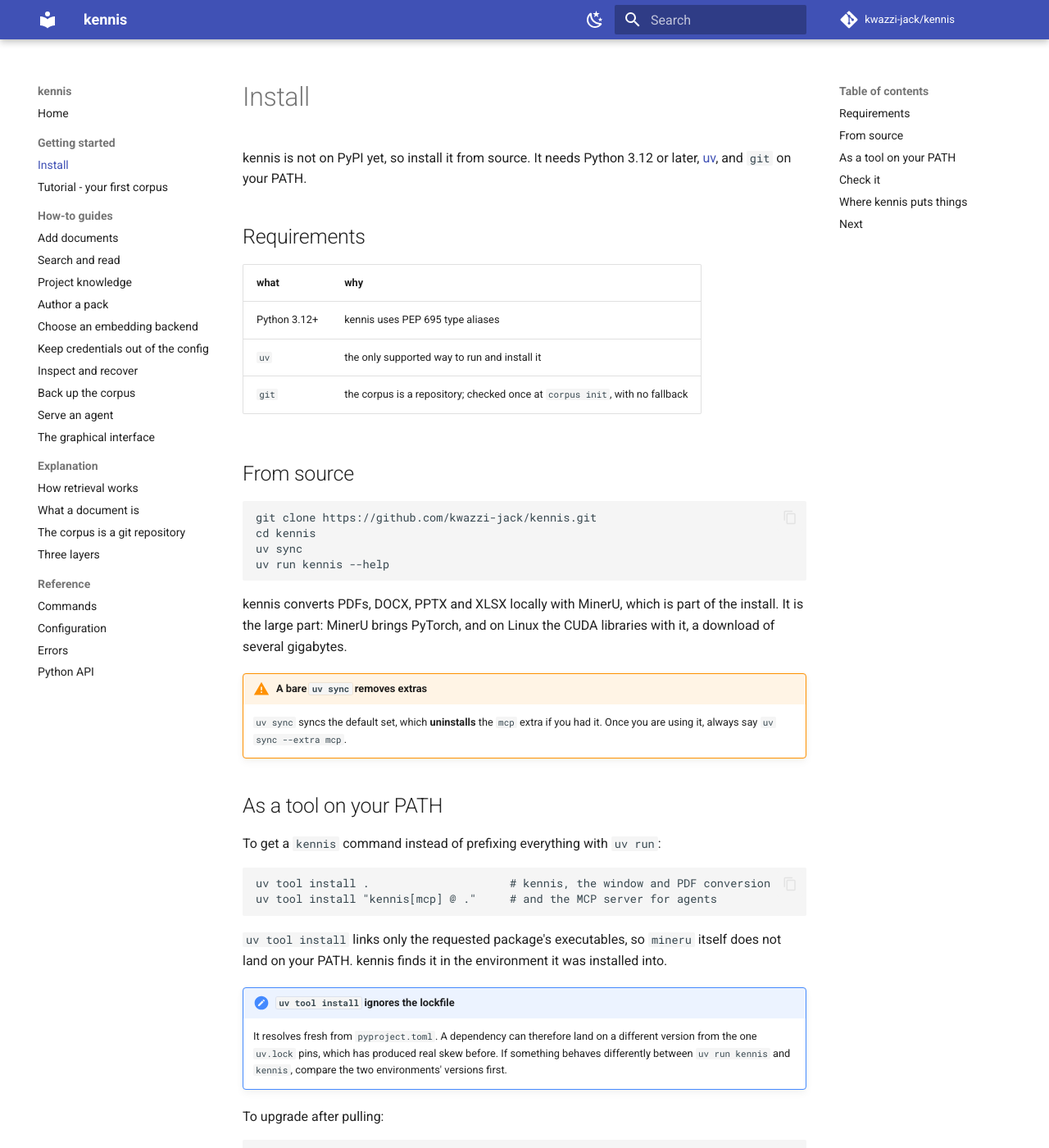
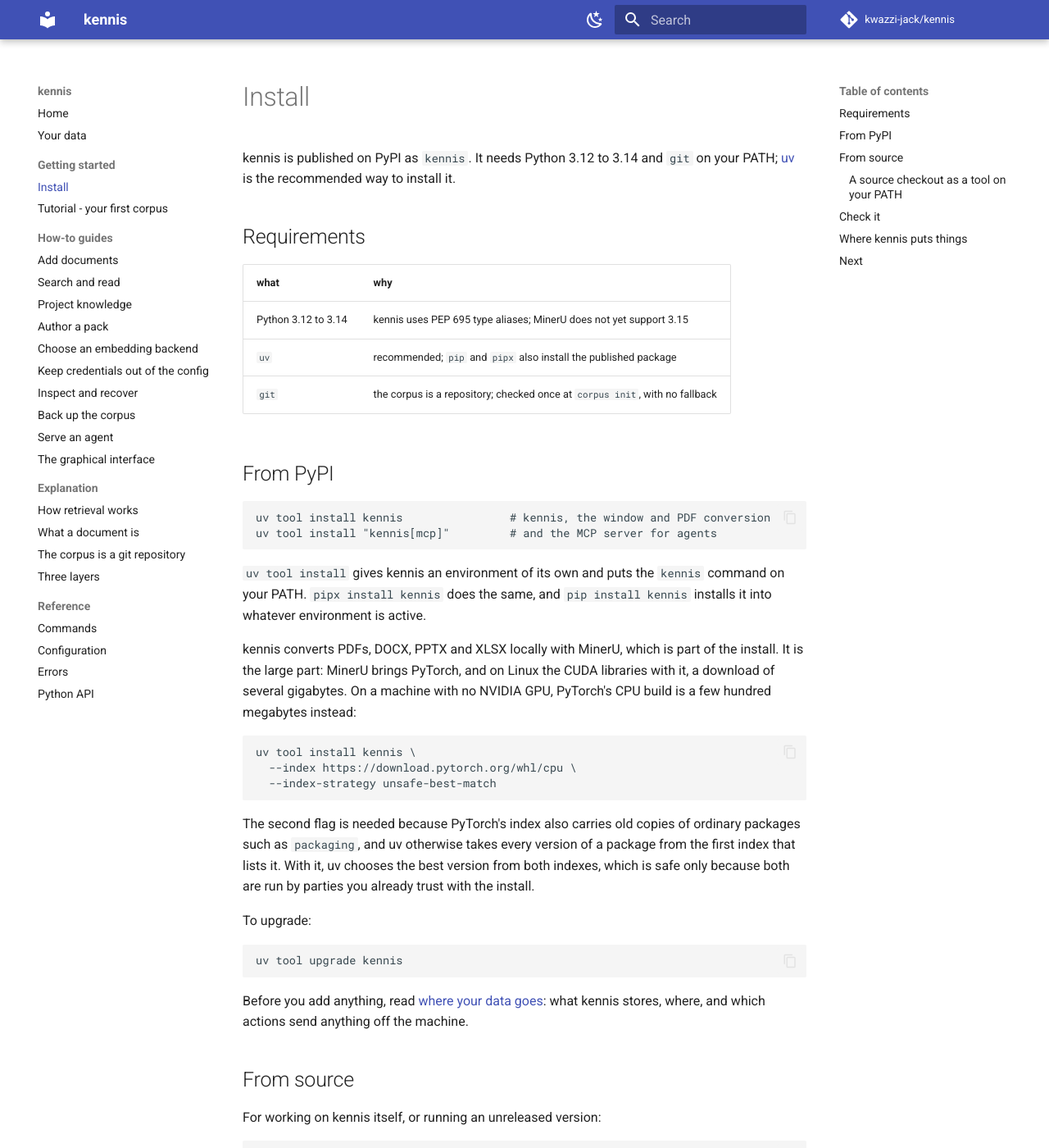
Before and after one commit to kwazzi-jack/kennis, an MkDocs documentation site: the page built from docs/getting-started/install.md, in a window 1280 px wide and 1400 px high. Shown: the whole window at 82% size. Built offline with MkDocs 1.6.1 and Material for MkDocs 9.7.7, drawn with Linux system fonts in a browser that asks for light colours; comment, search, counter and statistics services are not loaded; some of the changed text lies outside the part shown.

Commit message:
ci(release): publish to pypi from a github release, rehearse on testpypi, and say where data goes

````diff
--- a/docs/getting-started/install.md
+++ b/docs/getting-started/install.md
@@ -1,17 +1,58 @@
 # Install
 
-kennis is not on PyPI yet, so install it from source. It needs Python 3.12 or
-later, [uv](https://docs.astral.sh/uv/), and `git` on your PATH.
+kennis is published on PyPI as `kennis`. It needs Python 3.12 to 3.14 and
+`git` on your PATH; [uv](https://docs.astral.sh/uv/) is the recommended way
+to install it.
 
 ## Requirements
 
 | what | why |
 |---|---|
-| Python 3.12+ | kennis uses PEP 695 type aliases |
-| `uv` | the only supported way to run and install it |
+| Python 3.12 to 3.14 | kennis uses PEP 695 type aliases; MinerU does not yet support 3.15 |
+| `uv` | recommended; `pip` and `pipx` also install the published package |
 | `git` | the corpus is a repository; checked once at `corpus init`, with no fallback |
 
+## From PyPI
+
+```
+uv tool install kennis                # kennis, the window and PDF conversion
+uv tool install "kennis[mcp]"         # and the MCP server for agents
+```
+
+`uv tool install` gives kennis an environment of its own and puts the
+`kennis` command on your PATH. `pipx install kennis` does the same, and
+`pip install kennis` installs it into whatever environment is active.
+
+kennis converts PDFs, DOCX, PPTX and XLSX locally with MinerU, which is part
+of the install. It is the large part: MinerU brings PyTorch, and on Linux the
+CUDA libraries with it, a download of several gigabytes. On a machine with no
+NVIDIA GPU, PyTorch's CPU build is a few hundred megabytes instead:
+
+```
+uv tool install kennis \
+  --index https://download.pytorch.org/whl/cpu \
+  --index-strategy unsafe-best-match
+```
+
+The second flag is needed because PyTorch's index also carries old copies of
+ordinary packages such as `packaging`, and uv otherwise takes every version
+of a package from the first index that lists it. With it, uv chooses the
+best version from both indexes, which is safe only because both are run by
+parties you already trust with the install.
+
+To upgrade:
+
+```
+uv tool upgrade kennis
+```
+
+Before you add anything, read
+[where your data goes](../privacy.md): what kennis stores, where, and
+which actions send anything off the machine.
+
 ## From source
+
+For working on kennis itself, or running an unreleased version:
 
 ```
 git clone https://github.com/kwazzi-jack/kennis.git
@@ -20,17 +61,14 @@
 uv run kennis --help
 ```
 
-kennis converts PDFs, DOCX, PPTX and XLSX locally with MinerU, which is part
-of the install. It is the large part: MinerU brings PyTorch, and on Linux the
-CUDA libraries with it, a download of several gigabytes.
-
 !!! warning "A bare `uv sync` removes extras"
     `uv sync` syncs the default set, which **uninstalls** the `mcp` extra if
     you had it. Once you are using it, always say `uv sync --extra mcp`.
 
-## As a tool on your PATH
+### A source checkout as a tool on your PATH
 
-To get a `kennis` command instead of prefixing everything with `uv run`:
+To get a `kennis` command from a checkout instead of prefixing everything
+with `uv run`:
 
 ```
 uv tool install .                     # kennis, the window and PDF conversion
@@ -66,8 +104,9 @@
 |---|---|---|
 | configuration | `~/.config/kennis/config.toml` | `KENNIS_CONFIG_DIR` |
 | credentials | `~/.config/kennis/credentials.toml` | `KENNIS_CONFIG_DIR` |
-| the corpus | `~/.local/share/kennis/corpus` | `corpus.root` |
-| the log | `~/.local/state/kennis/log/kennis.log` | - |
+| the corpus | `~/.local/share/kennis` | `corpus.root` |
+| recent searches | `~/.local/state/kennis` | `KENNIS_STATE_DIR` |
+| the log | `~/.local/state/kennis/log/kennis.log` | `KENNIS_LOG_DIR` |
 | embedding models | `~/.cache/kennis/models` | - |
 
 These are the XDG defaults; on macOS and Windows they are the platform
--- a/mkdocs.yml
+++ b/mkdocs.yml
@@ -84,6 +84,7 @@
 
 nav:
   - Home: index.md
+  - Your data: privacy.md
   - Getting started:
       - Install: getting-started/install.md
       - Tutorial - your first corpus: getting-started/tutorial.md
````
Also changed, not shown: README.md (+20 -2 lines), docs/index.md (+2 -1 lines), docs/privacy.md (added, +109 -0 lines), pyproject.toml (+20 -0 lines), 3 other files.
